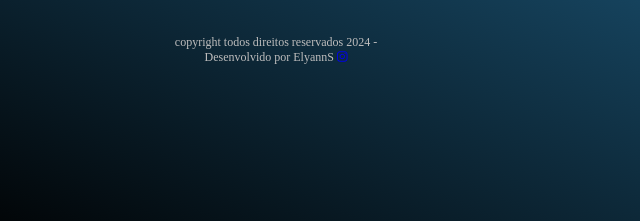
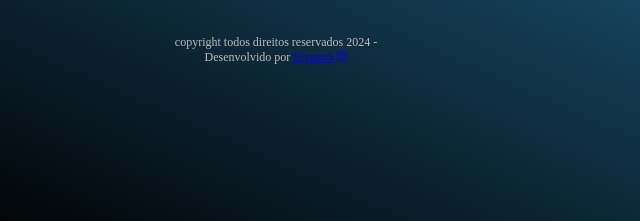
Before and after one commit to ElyannS/links, a plain HTML site: page index.html in a window 1280 px wide. Shown: the part 471-692 px from the top of the page, 364-1004 px from the left. Drawn offline with Linux system fonts and the light colour scheme; a web font is replaced by a local one.

Commit message:
Update index.html
Signed-off-by: Elyann Soares <100593501+ElyannS@users.noreply.github.com>

```diff
--- a/index.html
+++ b/index.html
@@ -37,7 +37,7 @@
     <footer>
         <div class="container">
             copyright todos direitos reservados 2024 - <br>
-            Desenvolvido por ElyannS  <a href="https://instagram.com/elyann_soares" target="_blank"><i class="fa-brands fa-instagram"></i></a>
+            Desenvolvido por <a href="https://instagram.com/elyann_soares" target="_blank">ElyannS <i class="fa-brands fa-instagram"></i></a>
         </div>
     </footer>
 </body>
```
